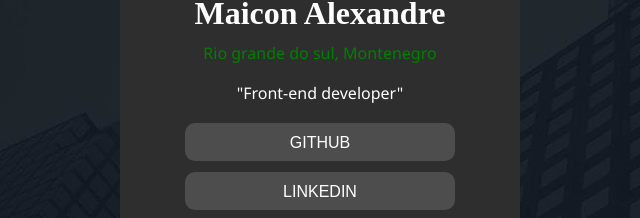
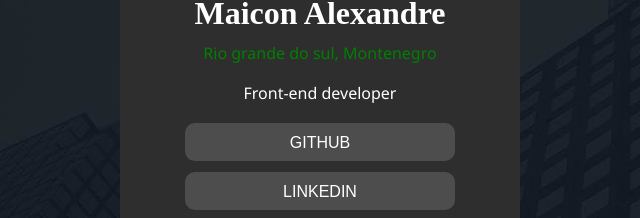
Before and after one commit to MaiconAlexandre/Links-Sociais, a plain HTML site: page index.html in a window 1280 px wide. Shown: the part 333-551 px from the top of the page, 320-960 px from the left. Drawn offline with Linux system fonts and the light colour scheme; a web font is replaced by a local one.

Commit message:
Update "P" header

```diff
--- a/index.html
+++ b/index.html
@@ -12,7 +12,7 @@
         <h1>Maicon Alexandre</h1>
         <p>Rio grande do sul, Montenegro</p>
             <nav>
-                <p>"Front-end developer"</p>
+                <p>Front-end developer</p>
                 <p><a href="https://github.com/MaiconAlexandre" class="link" target="_blank">Github</a></p>
                 <p><a href="https://www.linkedin.com/in/maicon-alexandre-da-silva/" class="link" target="_blank">Linkedin</a></p>
                 <p><a href="https://x.com/Maicon_Alex_" class="link" target="_blank">Twitter</a></p>
```
